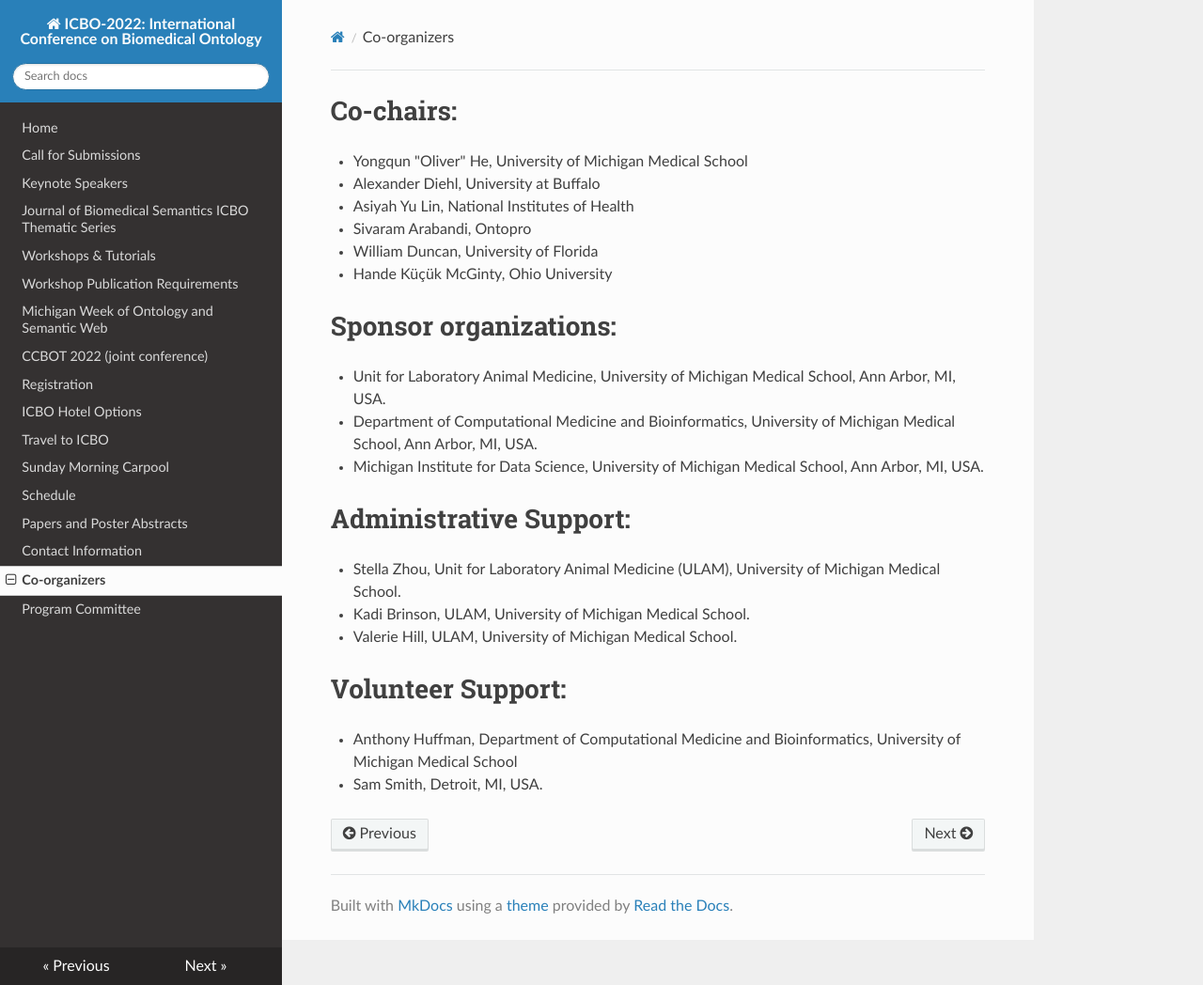
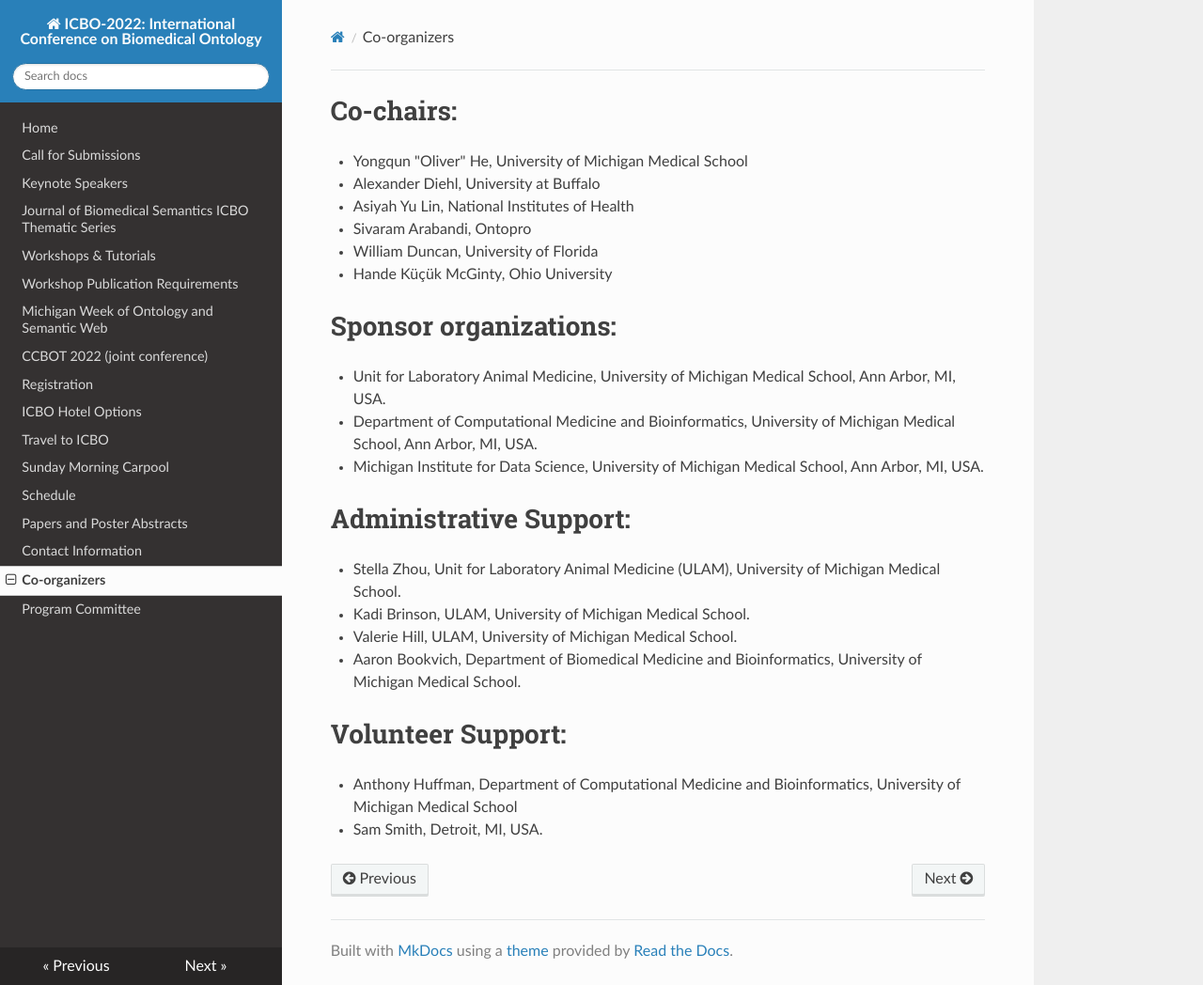
Before and after one commit to johnbeve/BFO-Organization, an MkDocs documentation site: the page built from docs/co-organizers.md, in a window 1280 px wide and 1048 px high. Shown: the whole window at 94% size. Built offline with MkDocs 1.6.1, drawn with Linux system fonts in a browser that asks for light colours; nearby versions of some CDN libraries.

Commit message:
Update co-organizers.md

```diff
--- a/docs/co-organizers.md
+++ b/docs/co-organizers.md
@@ -15,6 +15,7 @@
 - Stella Zhou, Unit for Laboratory Animal Medicine (ULAM), University of Michigan Medical School.
 - Kadi Brinson, ULAM, University of Michigan Medical School.
 - Valerie Hill, ULAM, University of Michigan Medical School.
+- Aaron Bookvich, Department of Biomedical Medicine and Bioinformatics, University of Michigan Medical School.
 
 # Volunteer Support:
 - Anthony Huffman, Department of Computational Medicine and Bioinformatics, University of Michigan Medical School
```
